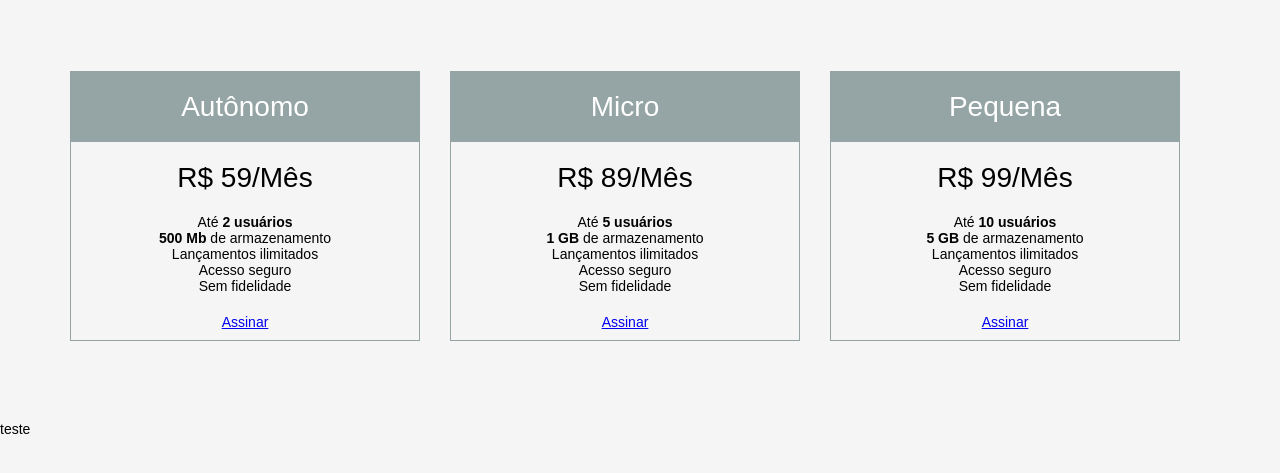
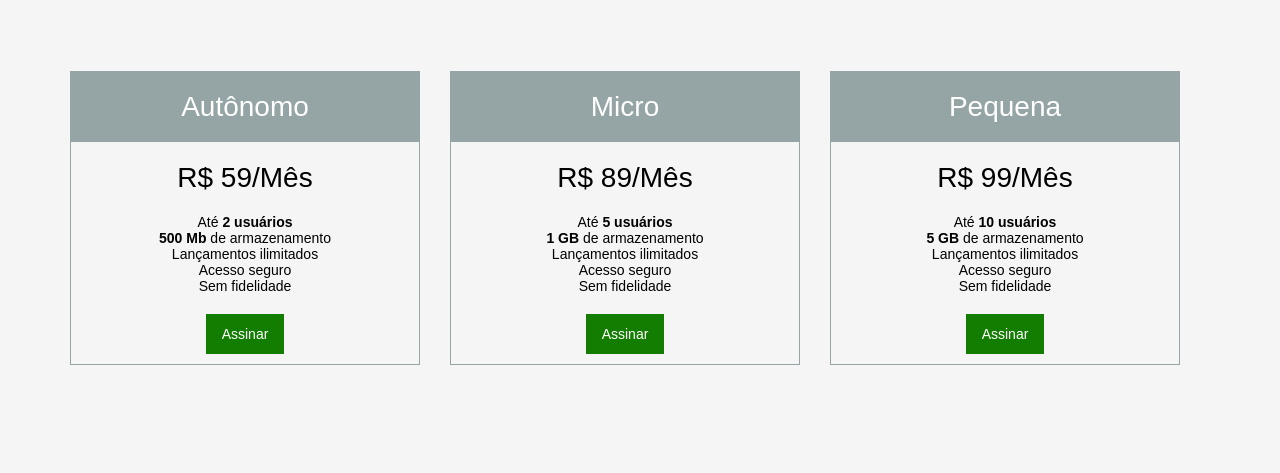
Before and after one commit to Luiz-Felipe-R-N/Projeto-site, a plain HTML site: page Preparando Projeto/index.html in a window 1280 px wide. Shown: the part 69-542 px from the top of the page. Drawn offline with Linux system fonts and the light colour scheme.

Commit message:
index (Classe botão)

```diff
--- a/Preparando Projeto/index.html
+++ b/Preparando Projeto/index.html
@@ -24,7 +24,7 @@
                         <li>Sem fidelidade</li>
                     </ul>
                     <footer>
-                        <a href="#">Assinar</a>
+                        <a href="#" class="botao">Assinar</a>
                     </footer>
                 </article>
 
@@ -39,7 +39,7 @@
                         <li>Sem fidelidade</li>
                     </ul>
                     <footer>
-                        <a href="#">Assinar</a>
+                        <a href="#" class="botao">Assinar</a>
                     </footer>
                 </article>
 
@@ -54,11 +54,10 @@
                         <li>Sem fidelidade</li>
                     </ul>
                     <footer>
-                        <a href="#">Assinar</a>
+                        <a href="#" class="botao">Assinar</a>
                     </footer>
                 </article>
             </div>
         </div>
-        teste
     </body>
 </html>
```
